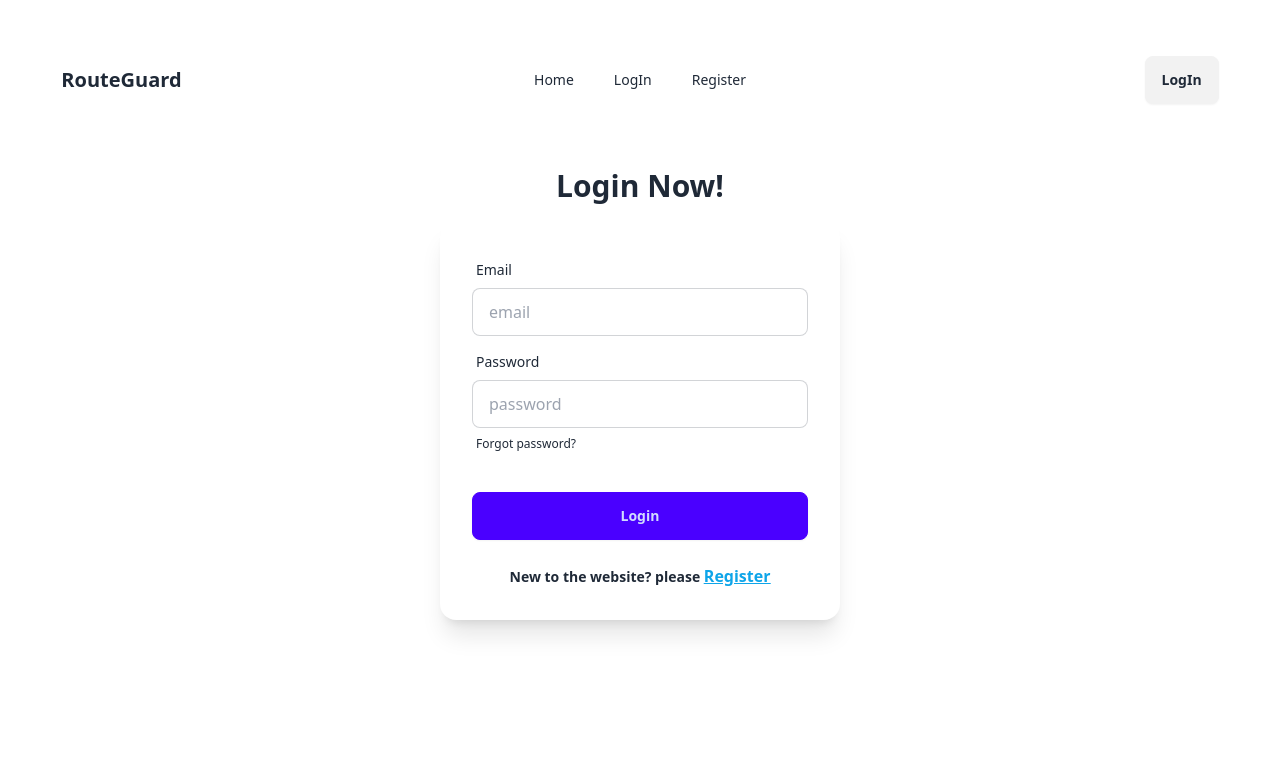
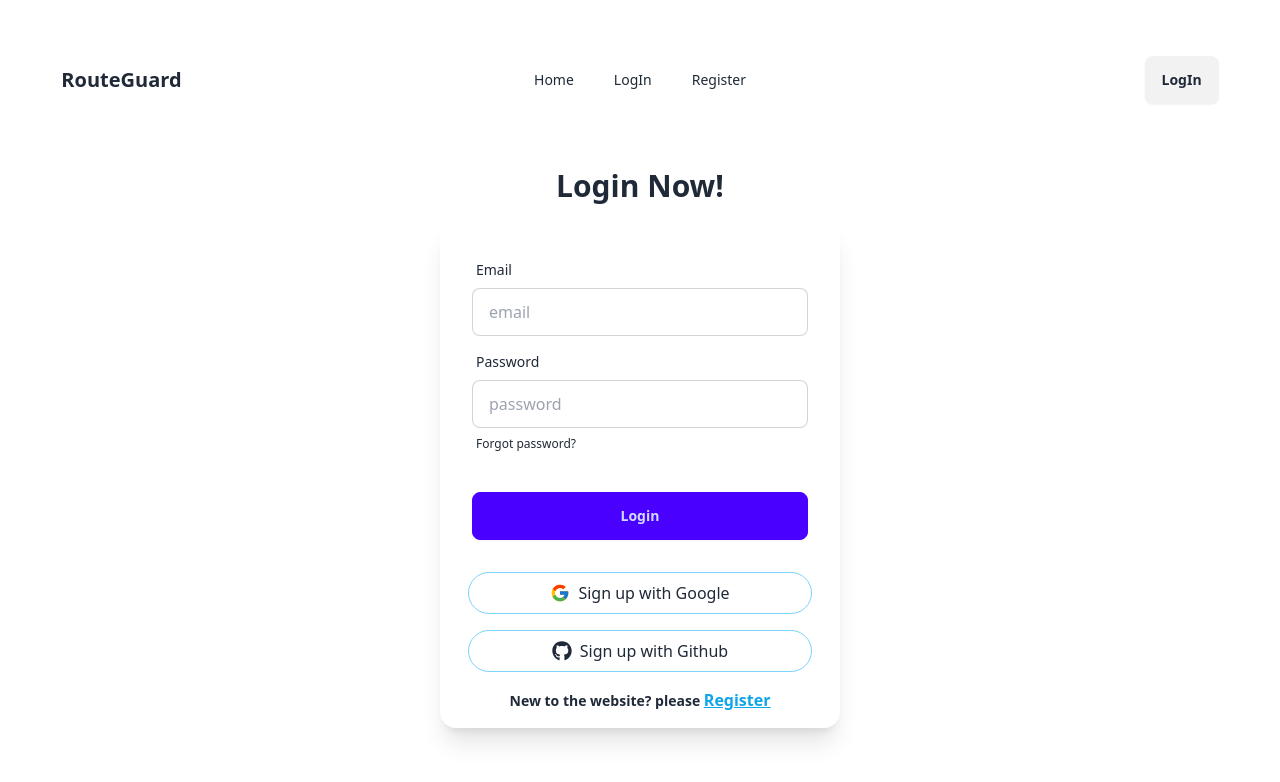
Before and after one commit to MukitHossen7/route-guard-use-firebase-practice-task, a React (Vite) app: page /login in a window 1280 px wide. Shown: the top 782 px of the page. Built offline with nearby package versions, Linux system fonts and the light colour scheme; no server answers.

Commit message:
google and github login

```diff
--- a/package.json
+++ b/package.json
@@ -16,6 +16,7 @@
     "react": "^18.3.1",
     "react-dom": "^18.3.1",
     "react-hot-toast": "^2.4.1",
+    "react-icons": "^5.3.0",
     "react-loader-spinner": "^6.1.6",
     "react-router-dom": "^6.28.0",
     "sort-by": "^1.2.0"
--- a/src/Pages/Login.jsx
+++ b/src/Pages/Login.jsx
@@ -2,9 +2,12 @@ import { useContext } from "react";
 import { Link, useNavigate } from "react-router-dom";
 import { AuthContext } from "../Provider/AuthProvider";
 import toast from "react-hot-toast";
+import { FcGoogle } from "react-icons/fc";
+import { FaGithub } from "react-icons/fa";
 
 const Login = () => {
-  const { signInExistingUsers } = useContext(AuthContext);
+  const { signInExistingUsers, signInWithGoogle, signInWithGithub } =
+    useContext(AuthContext);
   const navigate = useNavigate();
   const handleLogin = (e) => {
     e.preventDefault();
@@ -19,7 +22,32 @@ const Login = () => {
         navigate("/");
       })
       .catch((error) => {
+        toast.error("Invalid email and password!");
         console.error("Error signing in user", error);
+      });
+  };
+  const handleSigninGoogle = () => {
+    signInWithGoogle()
+      .then((result) => {
+        console.log("User signed in with Google", result);
+        toast.success("Signed in with Google successfully");
+        navigate("/");
+      })
+      .catch((error) => {
+        console.error("Error signing in with Google", error);
+        toast.error("Failed to sign in with Google");
+      });
+  };
+  const handleSigninGithub = () => {
+    signInWithGithub()
+      .then((result) => {
+        console.log("User signed in with Github", result);
+        toast.success("Signed in with Github successfully");
+        navigate("/");
+      })
+      .catch((error) => {
+        console.error("Error signing in with Github", error);
+        toast.error("Failed to sign in with Github");
       });
   };
   return (
@@ -64,13 +92,29 @@ const Login = () => {
               <div className="form-control mt-6">
                 <button className="btn btn-primary">Login</button>
               </div>
-              <p className="pt-4 text-sm font-semibold text-center">
-                New to the website? please{" "}
-                <span className="text-base text-sky-500 underline">
-                  <Link to="/register">Register</Link>
-                </span>{" "}
-              </p>
             </form>
+            <div className="flex flex-col space-y-4 px-7">
+              <button
+                onClick={handleSigninGoogle}
+                className="flex items-center justify-center font-medium gap-2 border border-sky-300 py-2 px-4 w-full rounded-full"
+              >
+                {" "}
+                <FcGoogle className="text-xl" /> Sign up with Google
+              </button>
+              <button
+                onClick={handleSigninGithub}
+                className="flex items-center justify-center font-medium gap-2 border border-sky-300 py-2 px-4 w-full rounded-full"
+              >
+                {" "}
+                <FaGithub className="text-xl" /> Sign up with Github
+              </button>
+            </div>
+            <p className="py-4 text-sm font-semibold text-center">
+              New to the website? please{" "}
+              <span className="text-base text-sky-500 underline">
+                <Link to="/register">Register</Link>
+              </span>{" "}
+            </p>
           </div>
         </div>
       </div>
--- a/src/Pages/Profile.jsx
+++ b/src/Pages/Profile.jsx
@@ -3,12 +3,17 @@ import { AuthContext } from "../Provider/AuthProvider";
 
 const Profile = () => {
   const { user } = useContext(AuthContext);
+  console.log(user);
   return (
     <div className="flex items-center justify-center pt-40">
-      <div className="border-2 border-yellow-300 p-6 rounded-xl text-center space-y-2">
+      <div className="border-2 border-yellow-300 p-6 rounded-xl text-center space-y-2 flex flex-col items-center">
         <h1 className="font-bold text-3xl">Profile Page</h1>
         <p className="font-medium text-xl">View Your Profile</p>
         <p className="font-semibold">Email : {user?.email} </p>
+        <img
+          className="w-28 h-28 object-cover rounded-xl"
+          src={user?.photoURL}
+        ></img>
       </div>
     </div>
   );
--- a/src/Pages/Register.jsx
+++ b/src/Pages/Register.jsx
@@ -5,6 +5,7 @@ import toast from "react-hot-toast";
 
 const Register = () => {
   const { createSignUpNewUsers } = useContext(AuthContext);
+
   const navigate = useNavigate();
   const handleRegister = (e) => {
     e.preventDefault();
@@ -19,6 +20,7 @@ const Register = () => {
         navigate("/");
       })
       .catch((error) => {
+        toast.error("Already created account this email!");
         console.error("Error registering user", error);
       });
   };
--- a/src/Provider/AuthProvider.jsx
+++ b/src/Provider/AuthProvider.jsx
@@ -1,7 +1,10 @@
 /* eslint-disable react/prop-types */
 import {
   createUserWithEmailAndPassword,
+  GithubAuthProvider,
+  GoogleAuthProvider,
   onAuthStateChanged,
+  signInWithPopup,
   signOut,
 } from "firebase/auth";
 import { createContext, useEffect, useState } from "react";
@@ -13,6 +16,8 @@ export const AuthContext = createContext();
 const AuthProvider = ({ children }) => {
   const [user, setUser] = useState(null);
   const [loading, setLoading] = useState(true);
+  const googleProvider = new GoogleAuthProvider();
+  const githubProvider = new GithubAuthProvider();
   const createSignUpNewUsers = (email, password) => {
     return createUserWithEmailAndPassword(auth, email, password);
   };
@@ -24,6 +29,13 @@ const AuthProvider = ({ children }) => {
   const logOut = () => {
     return signOut(auth);
   };
+  const signInWithGoogle = () => {
+    return signInWithPopup(auth, googleProvider);
+  };
+  const signInWithGithub = () => {
+    return signInWithPopup(auth, githubProvider);
+  };
+
   useEffect(() => {
     const connection = onAuthStateChanged(auth, (currentUser) => {
       console.log("User is signed in:", currentUser);
@@ -44,6 +56,8 @@ const AuthProvider = ({ children }) => {
     user,
     logOut,
     loading,
+    signInWithGoogle,
+    signInWithGithub,
   };
 
   return (
```
Also changed, not shown: 1 other file (tests, documents, lock files or other folders).
